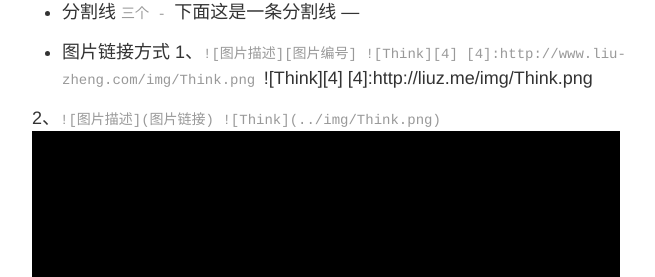
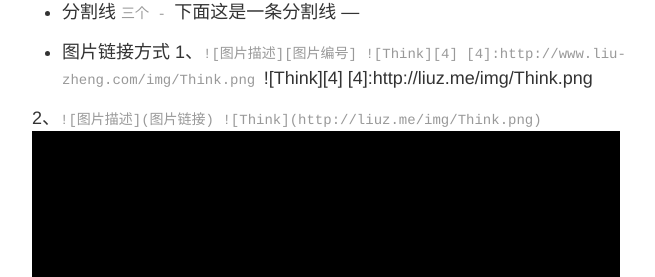
Before and after one commit to liuzheng9110/liuzheng9110.github.io, a Jekyll site: the page built from _posts/2014-10-26-Markdown Learn.md, in a window 1280 px wide and 900 px high, scrolled down 2191 px. Shown: the part 148-425 px from the top of the window, without its empty margins (248-903 px from the left). Built offline with Jekyll 4.4.1, drawn with Linux system fonts in a browser that asks for light colours; comment, search, counter and statistics services are not loaded.

Commit message:
Update 2014-10-26-Markdown Learn.md

```diff
--- a/_posts/2014-10-26-Markdown Learn.md
+++ b/_posts/2014-10-26-Markdown Learn.md
@@ -96,9 +96,9 @@ title: Markdown Learning
 [4]:http://liuz.me/img/Think.png
 
 2、`![图片描述](图片链接)
-![Think](../img/Think.png)
+![Think](http://liuz.me/img/Think.png)
 `
-![Think](../../../img/Think.png)
+![Think](http://liuz.me/img/Think.png)
 
 
 
```
